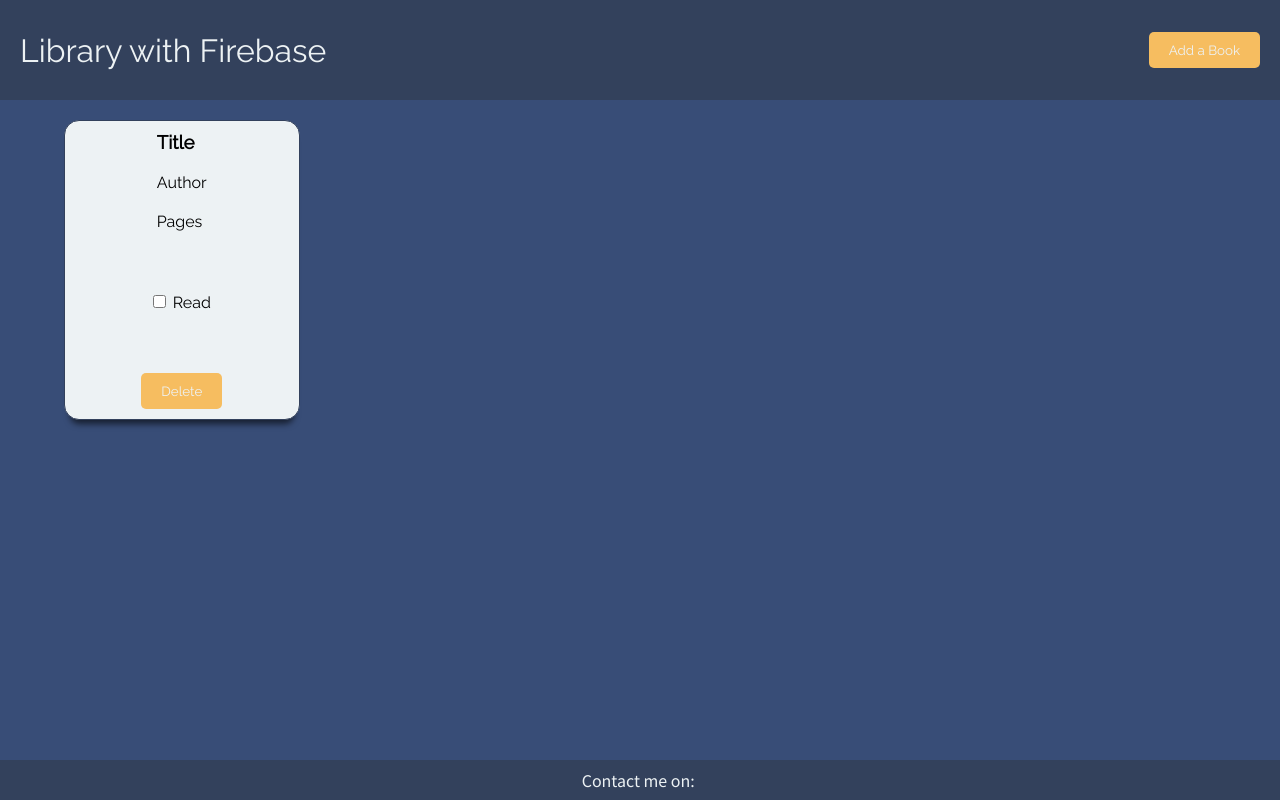
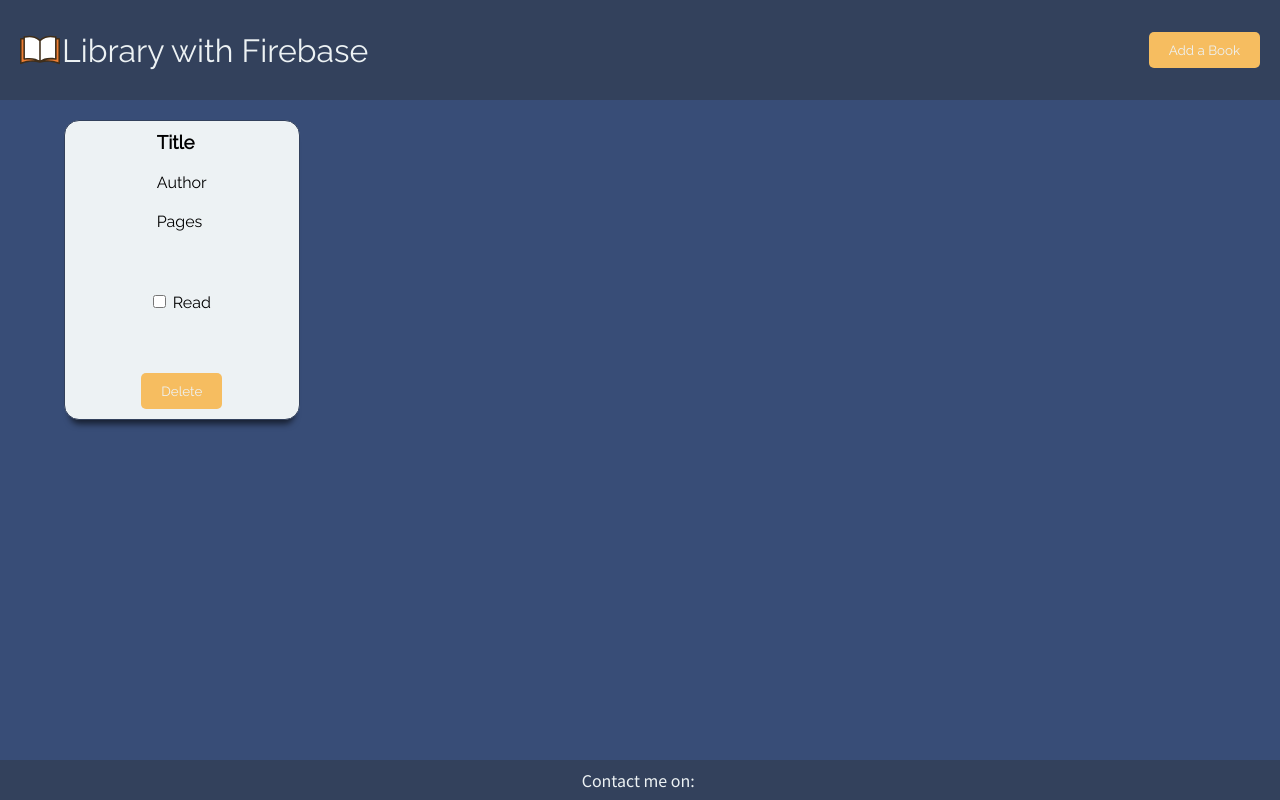
Before and after one commit to hnhon/BookLibrary-, a plain HTML site: page index.html in a window 1280 px wide. Drawn offline with Linux system fonts and the light colour scheme.

Commit message:
add name img

```diff
--- a/index.html
+++ b/index.html
@@ -9,7 +9,7 @@
 <body>
     <nav class="nav">
         <div class="name">
-            <img src="" alt="">
+            <img src="./img/book.svg" alt="">
             <div>Library with Firebase</div>
         </div>
         <button class="add-book" id="navNewBtn">Add a Book</button>
--- a/style.css
+++ b/style.css
@@ -52,6 +52,13 @@ body {
     font-size: 2rem;
     color: var(--nav-font-color);
     display: flex;
+    align-items: center;
+}
+
+.nav .name img {
+    width: 40px;
+    height: 40px;
+    margin-right: 2px;
 }
 
 .nav .add-book {
```
